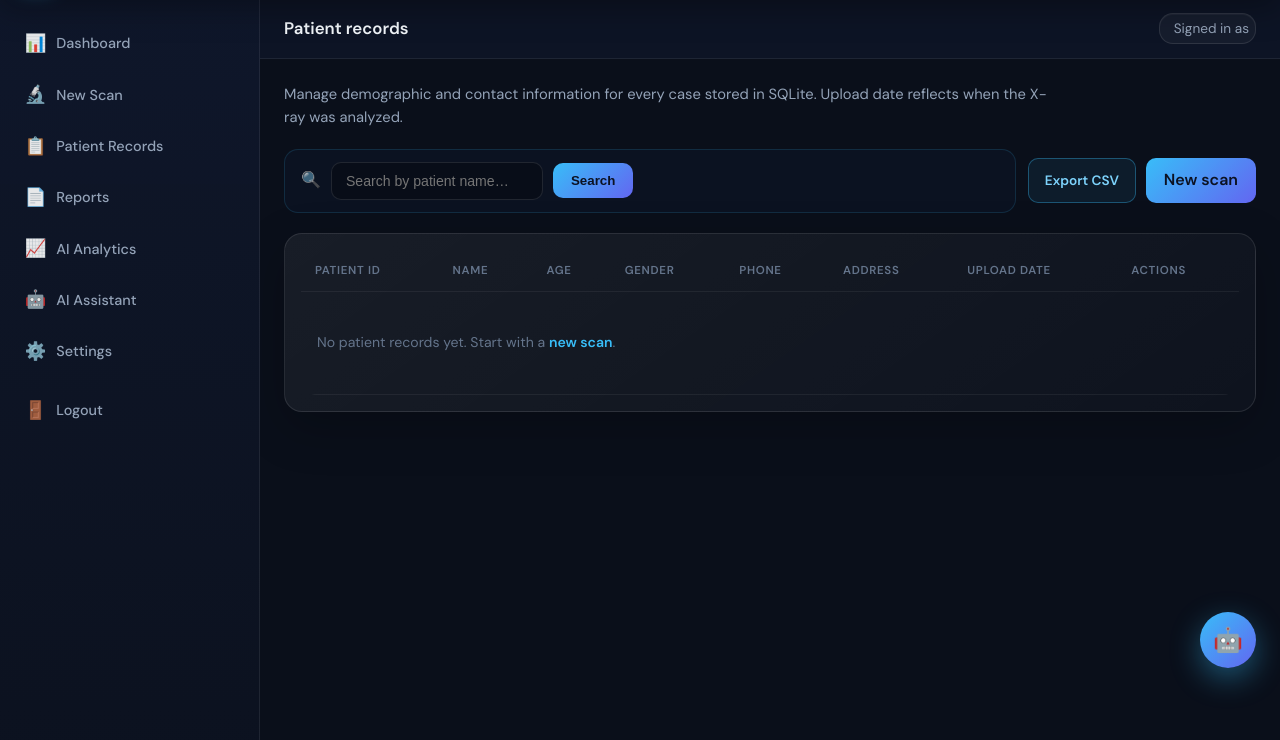
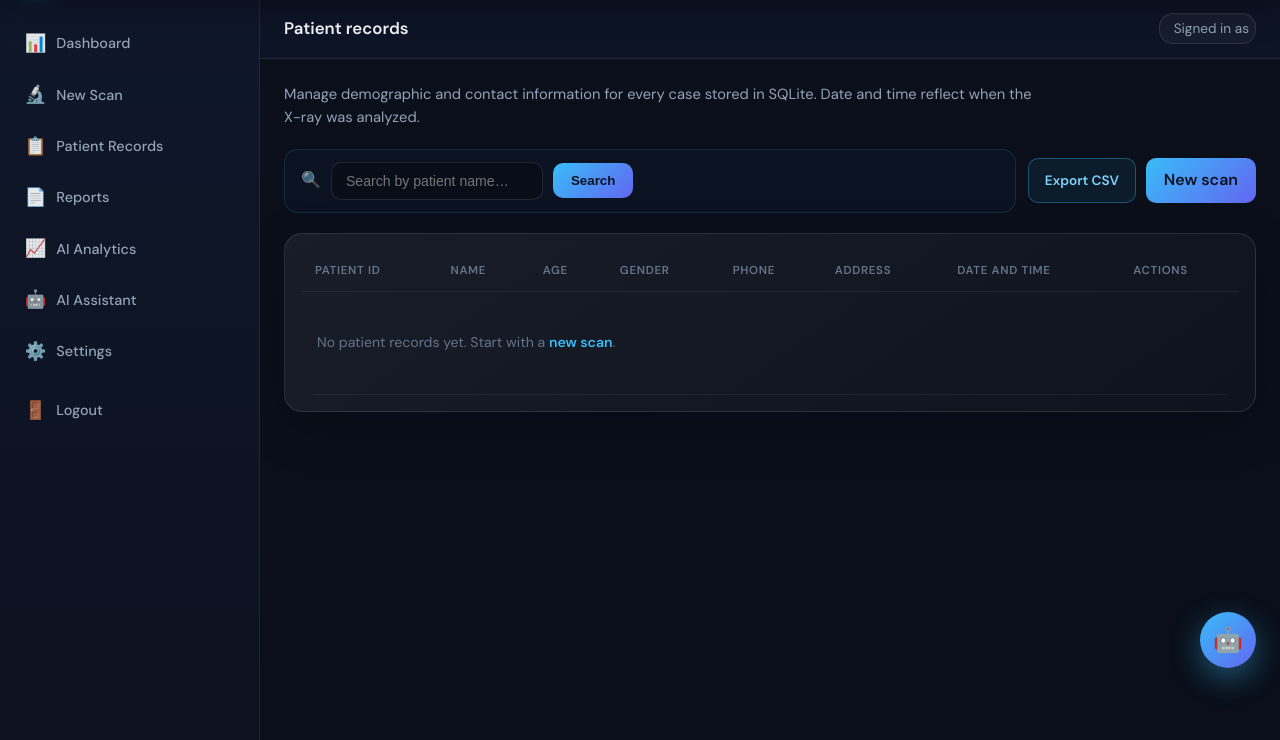
Before and after one commit to umalkhair2005-max/FYP, a Flask app: template frontend/template/patient_records.html in a window 1280 px wide. Shown: the part 60-800 px from the top of the page. Run offline with Flask 3, Linux system fonts and the light colour scheme; the template is opened without the code that fills it, so the values that code supplies are empty.

Commit message:
initial 14

```diff
--- a/frontend/template/patient_records.html
+++ b/frontend/template/patient_records.html
@@ -3,7 +3,7 @@
 {% block page_heading %}Patient records{% endblock %}
 {% block content %}
 
-<p class="pr-lead">Manage demographic and contact information for every case stored in SQLite. Upload date reflects when the X-ray was analyzed.</p>
+<p class="pr-lead">Manage demographic and contact information for every case stored in SQLite. Date and time reflect when the X-ray was analyzed.</p>
 
 <div class="pr-toolbar">
     <form class="pr-search-form" method="get" action="{{ url_for('patients_list') }}">
@@ -28,7 +28,7 @@
                     <th>Gender</th>
                     <th>Phone</th>
                     <th>Address</th>
-                    <th>Upload date</th>
+                    <th>Date and time</th>
                     <th class="pr-th-actions">Actions</th>
                 </tr>
             </thead>
```
